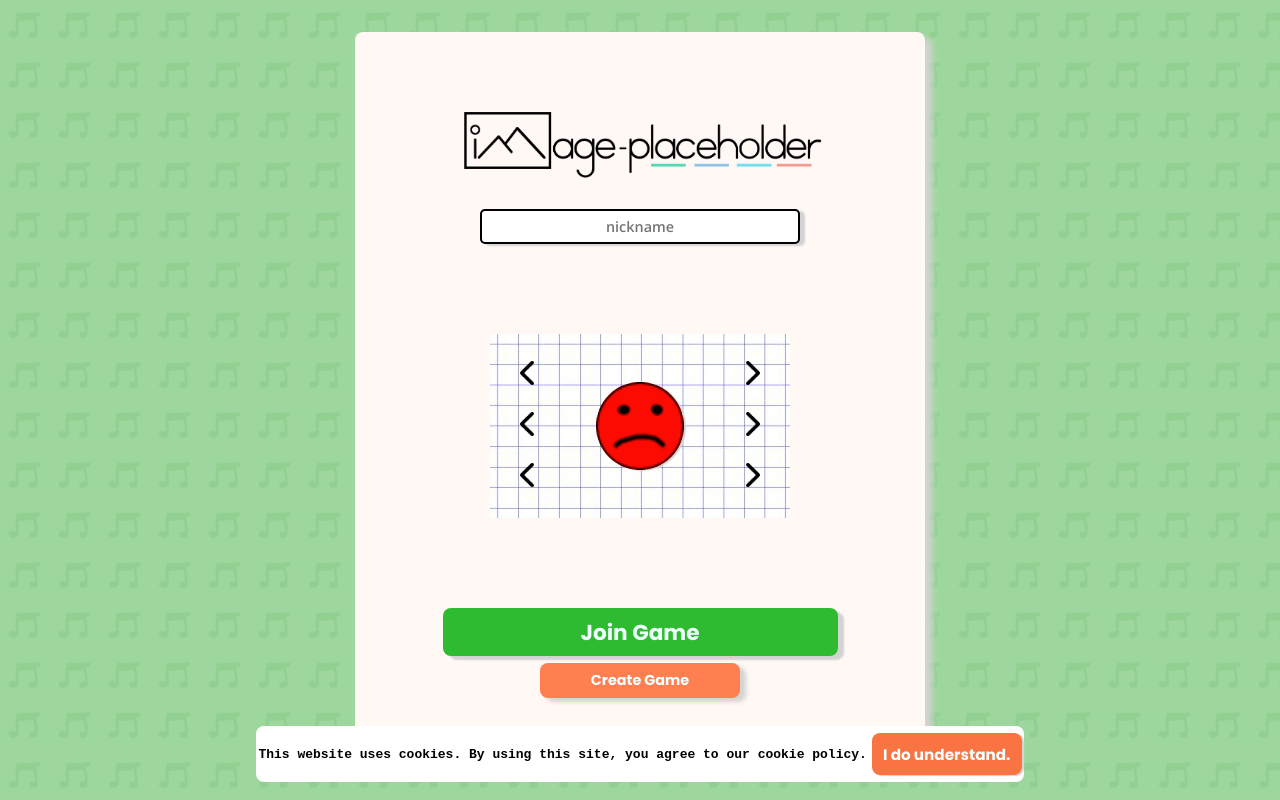
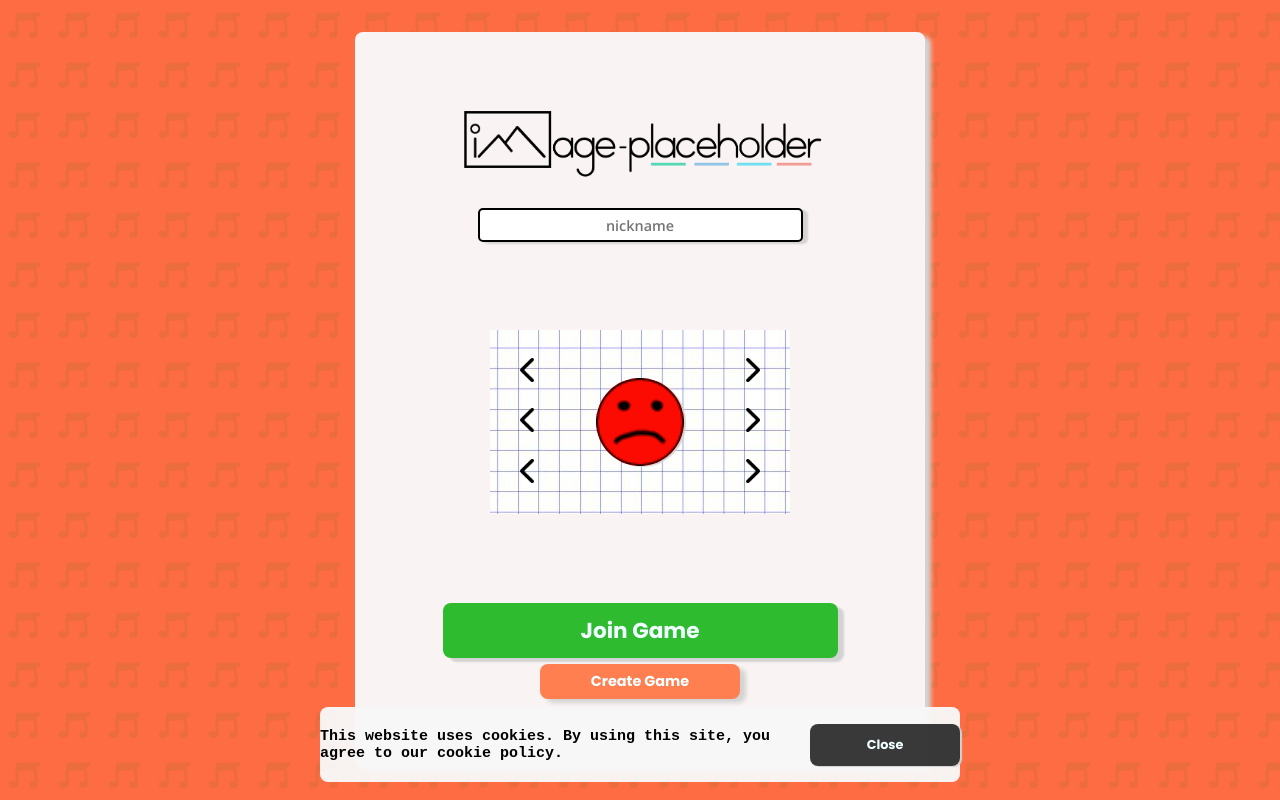
Before and after one commit to perhagglund/GURK-Music-Quiz, a Django app: page / in a window 1280 px wide. Run offline with Django 3.2, Linux system fonts and the light colour scheme.

Commit message:
added final cookiebanner style

```diff
--- a/frontend/landingPageSrc/components/CookieBanner.js
+++ b/frontend/landingPageSrc/components/CookieBanner.js
@@ -1,12 +1,12 @@
 import React from "react";
 import Button from "./Button";
 
-const CookieBanner = () => {
+const CookieBanner = (props) => {
 
     return (
         <div className={"notcookiebanner"}>
             <h3>This website uses cookies. By using this site, you agree to our cookie policy.</h3>
-            <Button classname={"cookiebutton"} name={"I do understand."} onClick={() => console.log("hej")}/>
+            <Button classname={"cookiebutton"} name={"Close"} onClick={props.onClick}/>
         </div>
     )
 }
--- a/frontend/static/css/index.css
+++ b/frontend/static/css/index.css
@@ -10,8 +10,9 @@
     display: flex;
     flex-direction: column;
     justify-content: center;
+    align-items: center;
     height: 100vh;
-    background-color: rgba(94, 189, 94, 0.6);
+    background-color: rgba(253, 93, 46, 0.9);
     background-image: url("../images/nutNote4.png");
 }
 .body-container {
@@ -32,20 +33,21 @@
     justify-content: space-around;
     align-items: center;
     border-radius: 8px;
-    min-height: 660px;
+    min-height: 650px;
     max-height: 800px;
     height: 92vh;
     width: 28vw;
     min-width: 570px;
-    max-width: 600px;
-    background-color: #fff8f5;
+    max-width: 650px;
+    background-color: rgb(250, 243, 243);
     padding: 3vh 0;
-    box-shadow: 7px 6px 6px lightgray;
+    box-shadow: 6px 4px 4px lightgray;
 }
 .notcookie-container {
     position: absolute;
     bottom: 18px;
-    left: 20vw;
+    display: flex;
+    justify-content: center;
 }
 .settings-container {
     margin-left: 8vw;
@@ -64,7 +66,7 @@
     border: 2px solid black;
     border-radius: 5px;
     width: 18vw;
-    min-width: 320px;
+    min-width: 325px;
     height: 4.3vh;
     font-size: 1.8vh;
     font-family: "Open Sans", sans-serif;
@@ -83,12 +85,16 @@
     padding-bottom: 1px;
 }
 .joinbutton, .startbutton {
-    height: 48px;
+    height: 6vh;
+    min-height: 55px;
+    max-height: 75px;
     border-radius: 8px;
     font-family: Poppins, sans-serif;
     font-size: 2.7vh;
     color: azure;
-    width: 395px;
+    width: 20vw;
+    min-width: 395px;
+    max-width: 550px;
     background-color: #2fbb2f;
     margin-bottom: 0.8vh;
     border: none;
@@ -99,16 +105,20 @@
     background-color: green;
     color: beige;
 }
-.joinbutton:active, .createbutton:active, .startbutton:active  {
+.joinbutton:active, .createbutton:active, .startbutton:active, .cookiebutton:active  {
     transform: translateY(1px);
 }
 .createbutton {
-    height: 35px;
+    height: 4vh;
+    min-height: 35px;
+    max-height: 52px;
     border-radius: 8px;
     font-family: Poppins, sans-serif;
     font-size: 1.8vh;
     color: azure;
-    width: 200px;
+    width: 11vw;
+    min-width: 200px;
+    max-width: 300px;
     background-color: coral;
     border: none;
     cursor: pointer;
@@ -119,15 +129,17 @@
     color: beige;
 }
 .cookiebutton {
-    height: 42px;
+    height: 4.5vh;
+    min-height: 42px;
     border-radius: 8px;
     font-family: Poppins, sans-serif;
-    font-size: 1.9vh;
+    font-size: 1.6vh;
     color: azure;
-    width: 150px;
-    background-color: rgba(248, 92, 33, 0.85);
+    width: 6.5vw;
+    min-width: 150px;
+    background-color: rgba(24, 24, 24, 0.85);
+    cursor: pointer;
     border: none;
-    cursor: pointer;
     box-shadow: 2px 1px 1px lightgray;
 }
 .selectcharacter {
@@ -138,8 +150,10 @@
     max-width: 400px;
     height: 23vh;
     min-height: 180px;
-    max-height: 300px;
+    max-height: 275px;
     background-image: url("../images/characterbackground.jpg");
+    background-size: cover;
+    background-position: left;
     border-radius: 1px;
 }
 .arrowbutton-container {
@@ -193,17 +207,18 @@
     margin-bottom: 25px;
 }
 .notcookiebanner {
-    min-height: 50px;
-    max-height: 100px;
+    min-height: 75px;
+    max-height: 90px;
     height: 7vh;
-    width: 60vw;
-    max-width: 70vw;
-    background-color: #fff;
+    width: 50vw;
+    max-width: 1200px;
+    background-color: rgba(248, 248, 248, 0.96);
     display: flex;
     flex-direction: row;
+    align-items: center;
     box-shadow: none;
 }
 .notcookiebanner > h3 {
     font-family: "Courier New", sans-serif;
-    font-size: 13px;
+    font-size: 15px;
 }
```
Also changed, not shown: frontend/landingPageSrc/App.js (+15 -3 lines), frontend/static/frontend/landingPageMain.js, frontend/static/frontend/lobbyPageMain.js.
